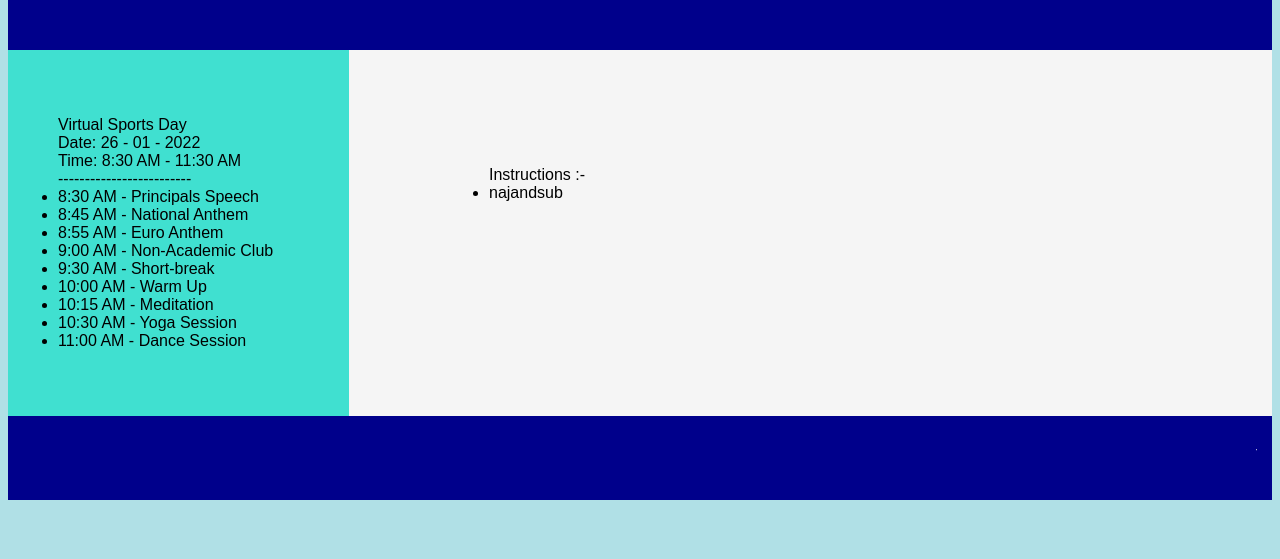
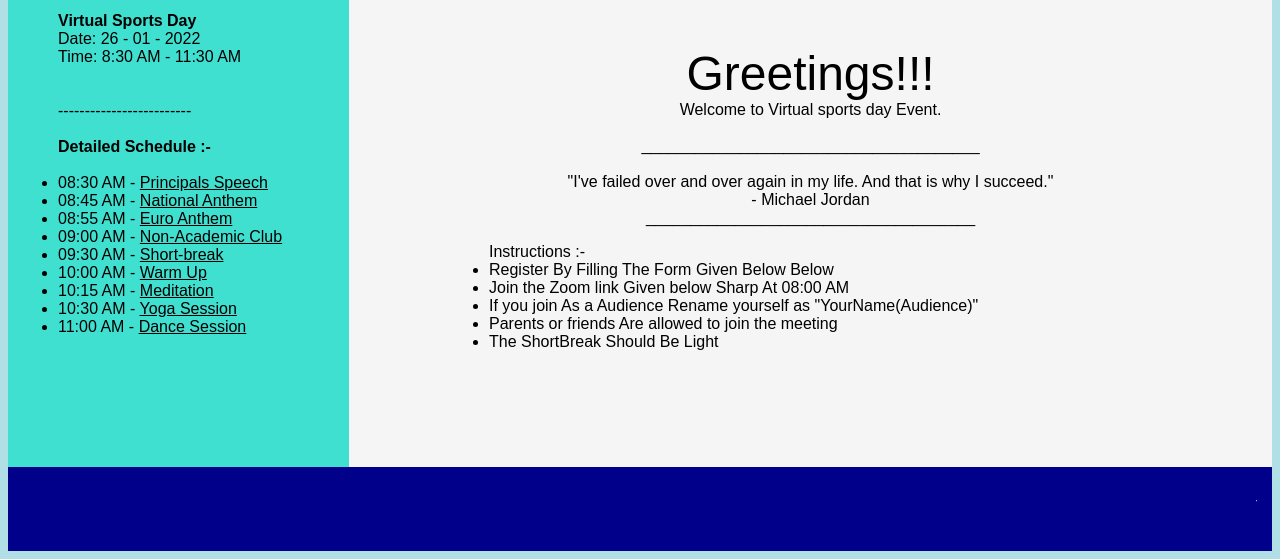
Before and after one commit to TanishBansal2009/Virtual-Sports-Day-, a plain HTML site: page index.html in a window 1280 px wide. Shown: the part 286-845 px from the top of the page. Before the commit the page ends 800 px from the top, so only its background shows below. Drawn offline with Linux system fonts and the light colour scheme.

Commit message:
Add files via upload

```diff
--- a/index.html
+++ b/index.html
@@ -70,9 +70,9 @@ footer {
 </style>
 </head>
 <header>
-	<img src="https://www.eduvidya.com/admin/Upload/Schools/637117501001289334_Euro%20School.png" alt="Computer Man" style="width:250px;height:250px;" align="Left" >
-	<h1>EuroSchool Wakad</h2>
-	<h2>Greetings!!!!!!</h1>
+	<img src="https://www.eduvidya.com/admin/Upload/Schools/637117501001289334_Euro%20School.png" alt="Computer Man" style="width:175px;height:175px;" align="Left" >
+	<h1>EuroSchool Wakad</h1>
+
 </header>
 
 <body style="background-color:powderblue;">
@@ -84,33 +84,49 @@ footer {
     <ul>
 
 
-Virtual Sports Day <BR>
+<b>Virtual Sports Day</b> <BR>
 Date: 26 - 01 - 2022 <BR>
-Time: 8:30 AM - 11:30 AM <BR>
+Time: 8:30 AM - 11:30 AM <BR><BR><BR>
 
--------------------------<BR>
+-------------------------<BR><BR>
+<b>Detailed Schedule :- </b><BR><BR>
 
 <ul>
 
-<li type="cicle">8:30 AM - Principals Speech</li>
-<li type="cicle">8:45 AM - National Anthem</li>
-<li type="cicle">8:55 AM - Euro Anthem </li>
-<li type="cicle">9:00 AM - Non-Academic Club</li>
-<li type="cicle">9:30 AM - Short-break</li>
-<li type="cicle">10:00 AM - Warm Up</li>
-<li type="cicle">10:15 AM - Meditation </li>
-<li type="cicle">10:30 AM - Yoga Session</li>
-<li type="cicle">11:00 AM - Dance Session</li>
+<li type="cicle">08:30 AM - <u>Principals Speech</u></li>
+<li type="cicle">08:45 AM - <u>National Anthem</u></li>
+<li type="cicle">08:55 AM - <u>Euro Anthem </u></li>
+<li type="cicle">09:00 AM - <u>Non-Academic Club</u></li>
+<li type="cicle">09:30 AM - <u>Short-break</u></li>
+<li type="cicle">10:00 AM - <u>Warm Up</u></li>
+<li type="cicle">10:15 AM - <u>Meditation </u></li>
+<li type="cicle">10:30 AM - <u>Yoga Session</u></li>
+<li type="cicle">11:00 AM - <u>Dance Session</u></li>
 
 </ul>
 </nav>
 
 
 <article>
+<center>
+<font size=50px> Greetings!!! </font><BR>
+Welcome to Virtual sports day Event.<BR><BR>
+______________________________________<BR><BR>
+
+ "I've failed over and over again in my life. And that is why I succeed." <BR>
+ - Michael Jordan<BR>
+ _____________________________________<BR>
+</center>
+
 <p>
 <ul>
 Instructions :-<BR>
-<li>najandsub</li>
+<li>Register By Filling The Form Given Below Below</li>
+<li>Join the Zoom link Given below Sharp At 08:00 AM</li>
+<li>If you join As a Audience Rename yourself as "YourName(Audience)"</li>
+<li>Parents or friends Are allowed to join the meeting</li>
+<li>The ShortBreak Should Be Light</li>
+
 </ul>
 </p>
 </article>
@@ -120,7 +136,7 @@ Instructions :-<BR>
 </section>
 
 <footer>
-  <marquee><p>Thanks For Visiting</p></marquee>
+  <marquee><p>Thanks For Visiting!!!</p></marquee>
 </footer>
 
 </body>
```
